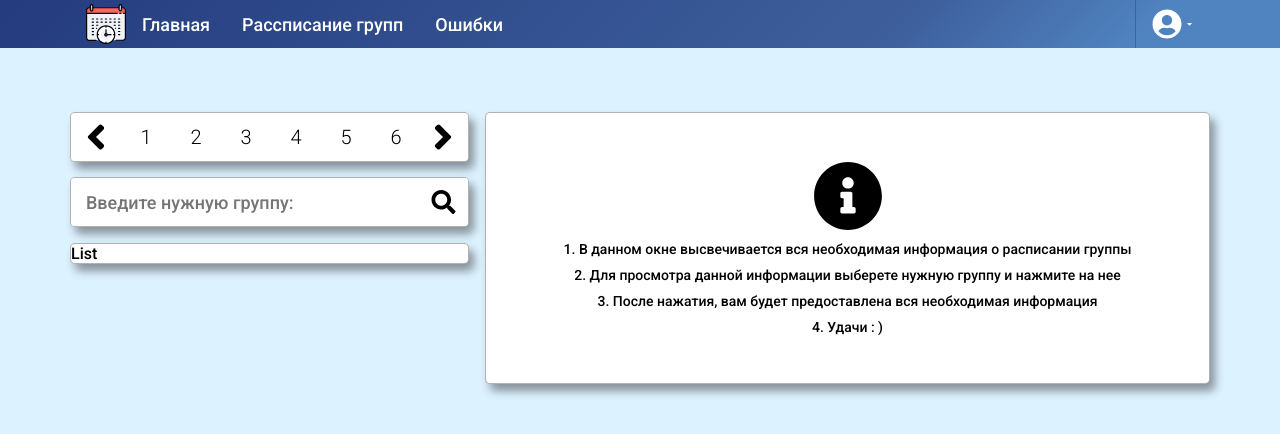
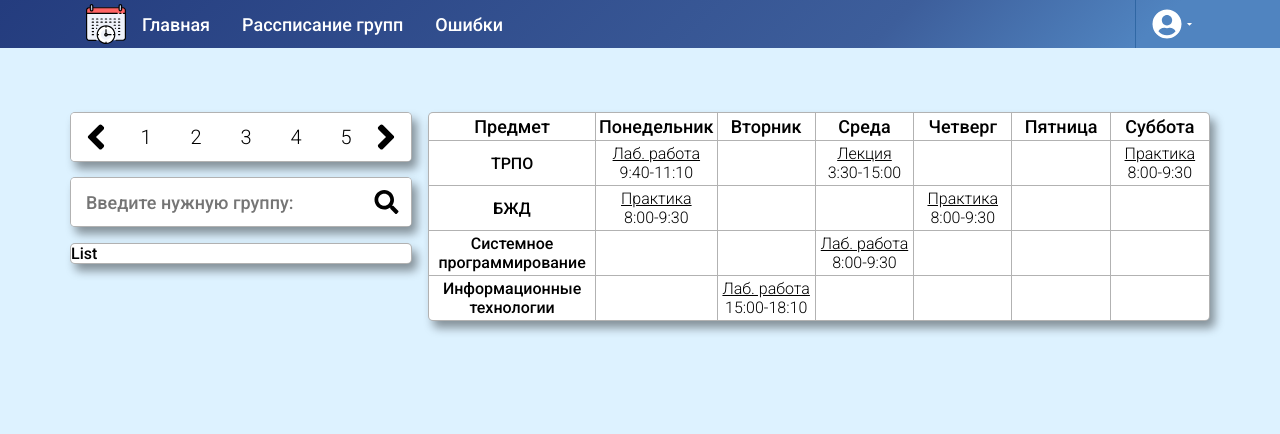
Before and after one commit to basizov/Timetable, a React (Create React App) app in the folder client-app/: page /scheduler in a window 1280 px wide. Shown: the top 434 px of the page. Built offline with nearby package versions, Linux system fonts and the light colour scheme.

Commit message:
Scheduler view
Был реализован показ расписания группы.

```diff
--- a/client-app/src/app/layout/Navigation/_media.scss
+++ b/client-app/src/app/layout/Navigation/_media.scss
@@ -73,6 +73,14 @@
   }
 }
 
+@media (max-width: 575px) {
+  .navigation {
+    &__links {
+      width: 70%;
+    }
+  }
+}
+
 @media (max-width: 450px) {
   .navigation {
     &__links {
--- a/client-app/src/app/layout/Navigation/_navigation.scss
+++ b/client-app/src/app/layout/Navigation/_navigation.scss
@@ -109,7 +109,10 @@
       }
     }
     &:hover {
-      background-color: rgb(235, 235, 235);
+      background-color: rgb(240, 240, 240);
+    }
+    &:active {
+      background-color: rgb(233, 233, 233);
     }
   }
 }
--- a/client-app/src/components/SchedulerPage/SchedulerDetails/SchedulerDetails.tsx
+++ b/client-app/src/components/SchedulerPage/SchedulerDetails/SchedulerDetails.tsx
@@ -4,6 +4,79 @@ import info from './svg/info.svg';
 const SchedulerDetails: React.FC = () => {
   return (
     <div className="details">
+      {true ?
+      <div className="details__scheduler">
+        <div className="details__day">Предмет</div>
+        <div className="details__day">Понедельник</div>
+        <div className="details__day">Вторник</div>
+        <div className="details__day">Среда</div>
+        <div className="details__day">Четверг</div>
+        <div className="details__day">Пятница</div>
+        <div className="details__day details__lastr">Суббота</div>
+        <div className="details__subject">ТРПО</div>
+        <div className="details__time">
+          <div>
+            <span>Лаб. работа</span>
+            9:40-11:10
+          </div>
+        </div>
+        <div className="details__time"></div>
+        <div className="details__time">
+          <div>
+            <span>Лекция</span>
+            3:30-15:00
+          </div>
+        </div>
+        <div className="details__time"></div>
+        <div className="details__time"></div>
+        <div className="details__time details__lastr">
+          <div>
+            <span>Практика</span>
+            8:00-9:30
+          </div>
+        </div>
+        <div className="details__subject">БЖД</div>
+        <div className="details__time">
+          <div>
+            <span>Практика</span>
+            8:00-9:30
+          </div>
+        </div>
+        <div className="details__time"></div>
+        <div className="details__time"></div>
+        <div className="details__time">
+          <div>
+            <span>Практика</span>
+            8:00-9:30
+          </div>
+        </div>
+        <div className="details__time"></div>
+        <div className="details__time details__lastr"></div>
+        <div className="details__subject">Системное программирование</div>
+        <div className="details__time"></div>
+        <div className="details__time"></div>
+        <div className="details__time">
+          <div>
+            <span>Лаб. работа</span>
+            8:00-9:30
+          </div>
+        </div>
+        <div className="details__time"></div>
+        <div className="details__time"></div>
+        <div className="details__time details__lastr"></div>
+        <div className="details__subject details__lastb">Информационные технологии</div>
+        <div className="details__time details__lastb"></div>
+        <div className="details__time details__lastb">
+          <div>
+            <span>Лаб. работа</span>
+            15:00-18:10
+          </div>
+        </div>
+        <div className="details__time details__lastb"></div>
+        <div className="details__time details__lastb"></div>
+        <div className="details__time details__lastb"></div>
+        <div className="details__time details__lastr details__lastb"></div>
+      </div> :
       <div className="details__info">
         <img
           className="details__img"
@@ -16,6 +89,7 @@ const SchedulerDetails: React.FC = () => {
           <li className="details__item">Удачи : &#41;</li>
         </div>
       </div>
+      }
     </div>
   );
 };
--- a/client-app/src/components/SchedulerPage/SchedulerDetails/_details.scss
+++ b/client-app/src/components/SchedulerPage/SchedulerDetails/_details.scss
@@ -20,6 +20,46 @@
     font-weight: 500;
     font-size: 16px;
   }
+  &__scheduler {
+    width: 100%;
+    height: 100%;
+    display: grid;
+    grid-template-columns: 1.7fr repeat(6, 1fr);
+  }
+  &__subject, &__time, &__day {
+    padding: 3px;
+    border: 1px solid rgba(#000, .3);
+    border-top: none;
+    border-left: none;
+  }
+  &__day {
+    font-size: 18px;
+    font-weight: 500;
+    text-align: center;
+  }
+  &__subject, &__time {
+    display: flex;
+    justify-content: center;
+    align-items: center;
+    font-size: 16px;
+    font-weight: 300;
+    text-align: center;
+  }
+  &__subject {
+    font-weight: 500;
+  }
+  &__time {
+    span {
+      display: block;
+      text-decoration: underline;
+    }
+  }
+  &__lastr {
+    border-right: none;
+  }
+  &__lastb {
+    border-bottom: none;
+  }
 }
 
 @import './media';
--- a/client-app/src/components/SchedulerPage/SchedulerDetails/_media.scss
+++ b/client-app/src/components/SchedulerPage/SchedulerDetails/_media.scss
@@ -17,6 +17,12 @@
     &__item {
       font-size: 14px;
     }
+    &__day {
+      font-size: 16px;
+    }
+    &__subject, &__time {
+      font-size: 14px;
+    }
   }
 }
 
@@ -28,10 +34,16 @@
     &__item {
       font-size: 12px;
     }
+    &__day {
+      font-size: 14px;
+    }
+    &__subject, &__time {
+      font-size: 12px;
+    }
   }
 }
 
-@media (max-width: 870px) {
+@media (max-width: 890px) {
   .details {
     &__wrapper {
       padding: 0;
@@ -39,10 +51,13 @@
     &__item {
       font-size: 11px;
     }
+    &__time {
+      font-size: 11px;
+    }
   }
 }
 
-@media (max-width: 767px) {
+@media (max-width: 845px) {
   .details {
     display: none;
   }
--- a/client-app/src/components/SchedulerPage/SchedulerSidebar/_media.scss
+++ b/client-app/src/components/SchedulerPage/SchedulerSidebar/_media.scss
@@ -32,11 +32,17 @@
   }
 }
 
+@media (max-width: 845px) {
+  .sidebar {
+    padding: 0 5rem;
+    grid-column-start: 1;
+    grid-column-end: 3;
+  }
+}
+
 @media (max-width: 767px) {
   .sidebar {
     padding: 0 3rem;
-    grid-column-start: 1;
-    grid-column-end: 3;
   }
 }
 
--- a/client-app/src/components/SchedulerPage/_scheduler.scss
+++ b/client-app/src/components/SchedulerPage/_scheduler.scss
@@ -1,7 +1,7 @@
 .scheduler {
   margin-top: 7rem;
   display: grid;
-  grid-template-columns: 35% calc(65% - 1rem);
+  grid-template-columns: 30% calc(70% - 1rem);
   grid-gap: 1rem;
   table-layout: fixed;
   &__list {
```
